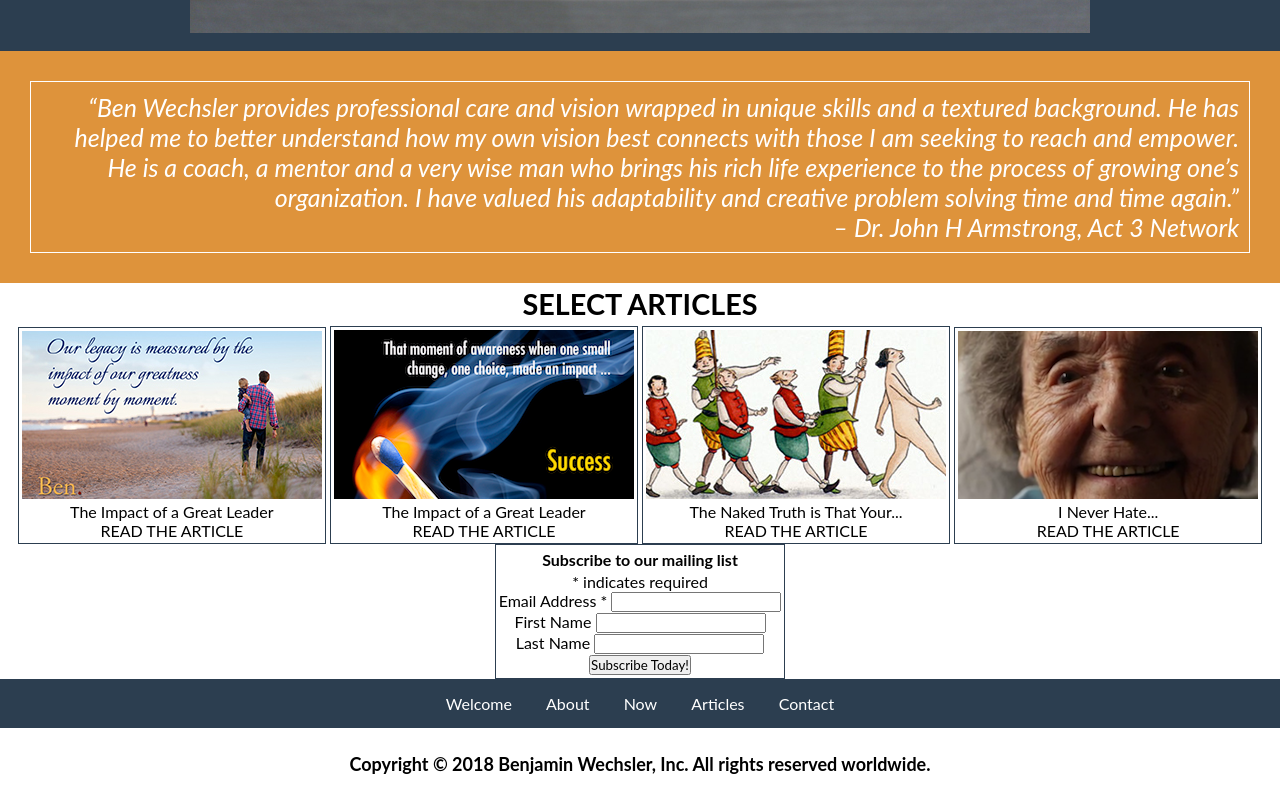
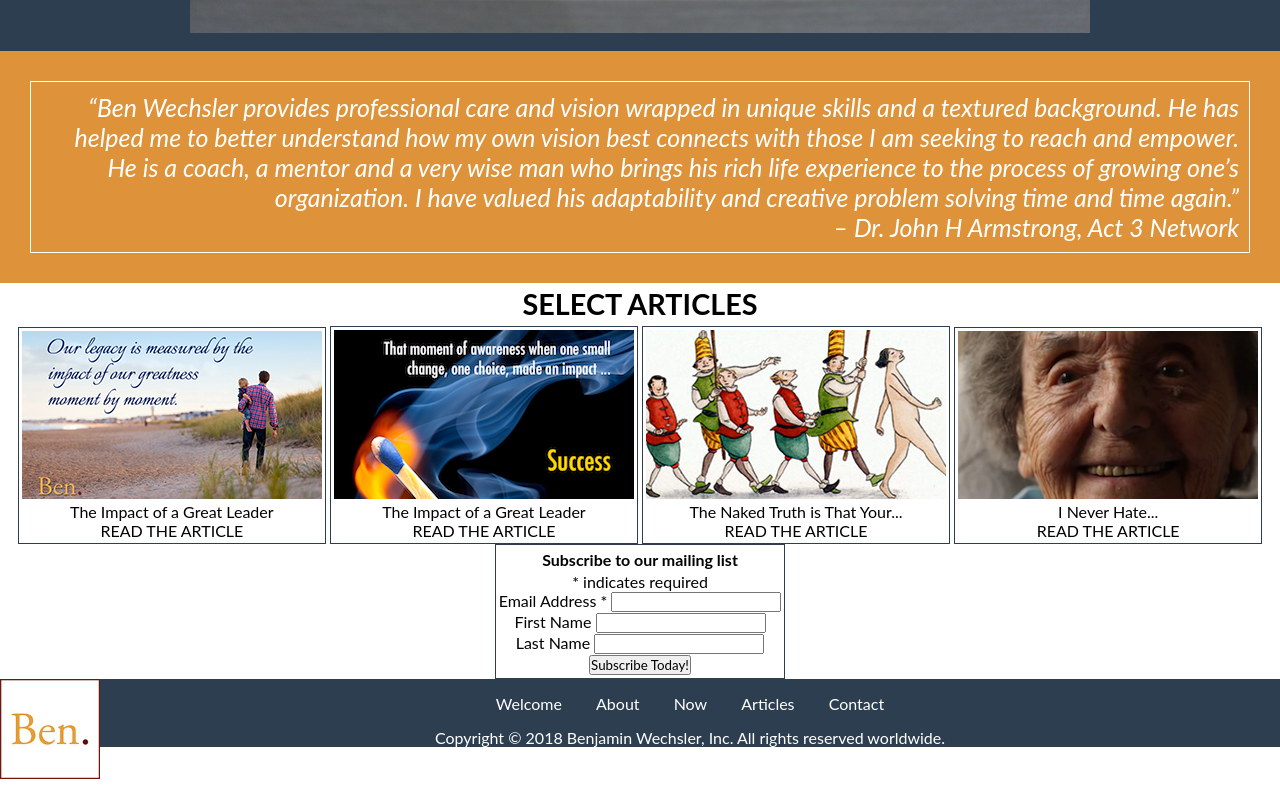
Before and after one commit to RobertYearling/benwechsler, a plain HTML site: page New/index.html in a window 1280 px wide. Shown: the part 2398-3198 px from the top of the page. Drawn offline with Linux system fonts and the light colour scheme; a script that the page names is missing.

Commit message:
additional styling created

```diff
--- a/New/index.html
+++ b/New/index.html
@@ -124,6 +124,10 @@
         <!--End mc_embed_signup-->
       </div>
       <div class="item12">
+        <div class="footer">
+            <img class="logosm" src="images/benlogosmall.jpg" >
+        </div>
+        <div class="footer">
           <ul>
             <li>Welcome</li>
             <li>About</li>
@@ -132,9 +136,9 @@
             <li>Contact</li>
             </ul>
         </div>
-      <div class="item13">
-        <h1>Copyright © 2018 Benjamin Wechsler, Inc. All rights reserved worldwide.</h1>
+        <p>Copyright © 2018 Benjamin Wechsler, Inc. All rights reserved worldwide.</p>
       </div>
+      <div class="item13"></div>
       <div class="item14"></div>
       <div class="item15"></div>
       <div class="item16"></div>
```
Lines whose indentation alone changed are shown as unchanged.
